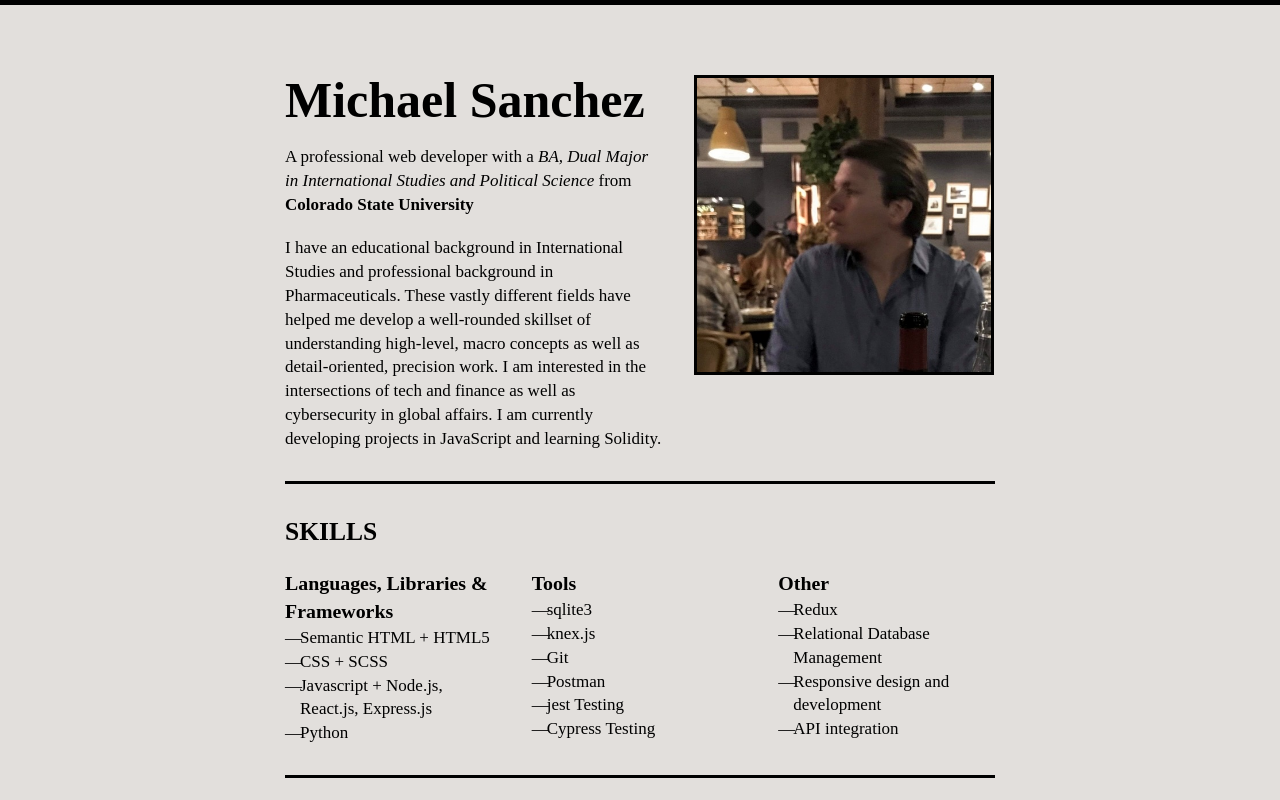
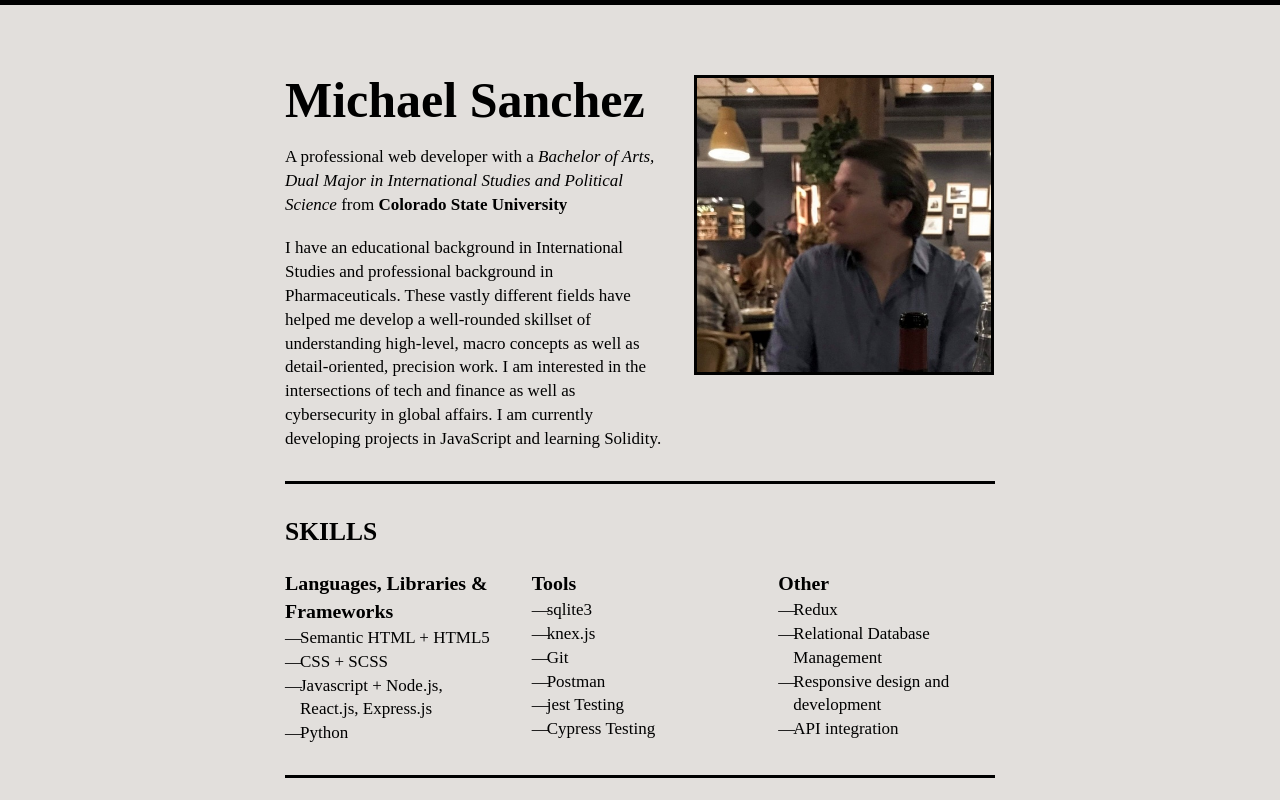
Before and after one commit to MichaelS42/portfolio, a website: page src/index.html in a window 1280 px wide. Shown: the top 800 px of the page. Drawn offline with Linux system fonts and the light colour scheme; a web font is replaced by a local one.

Commit message:
style edit

```diff
--- a/src/index.html
+++ b/src/index.html
@@ -19,7 +19,7 @@
       <div class="grid">
         <div class="column text">
           <h1>Michael Sanchez</h1>
-          <p>A professional web developer with a <em>BA, Dual Major in International Studies and Political Science</em> from <b>Colorado State University</b></p>
+          <p>A professional web developer with a <em>Bachelor of Arts, Dual Major in International Studies and Political Science</em> from <b>Colorado State University</b></p>
           <p>I have an educational background in International Studies and professional background in Pharmaceuticals. These vastly different fields have helped me develop a well-rounded skillset of understanding high-level, macro concepts as well as detail-oriented, precision work. I am interested in the intersections of tech and finance as well as cybersecurity in global affairs. I am currently developing projects in JavaScript and learning Solidity.
           </p>
         </div>
```
